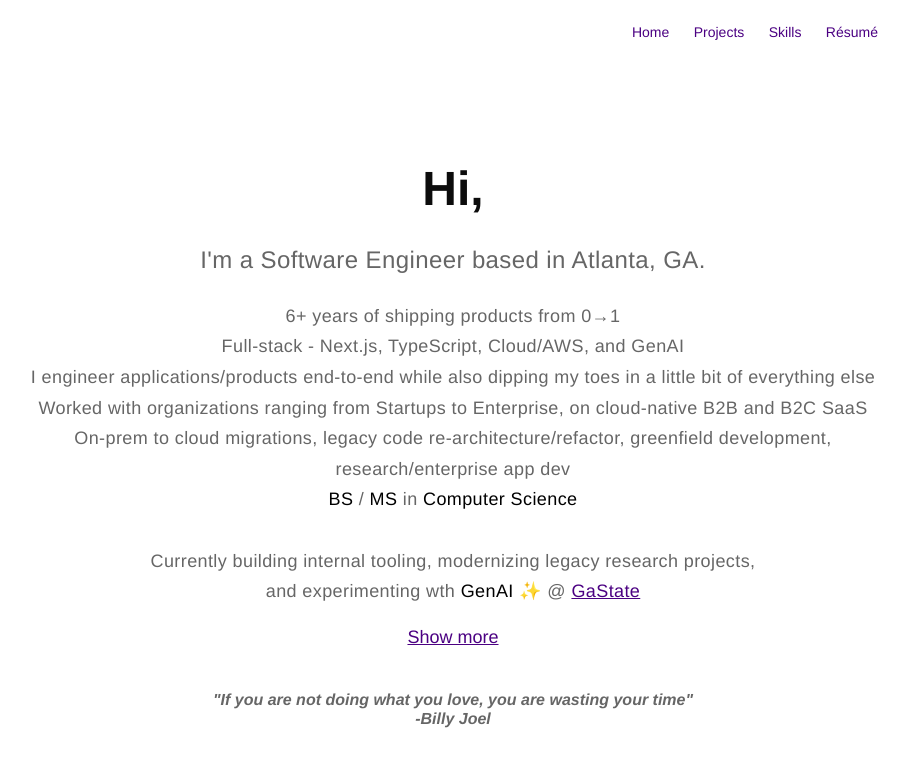
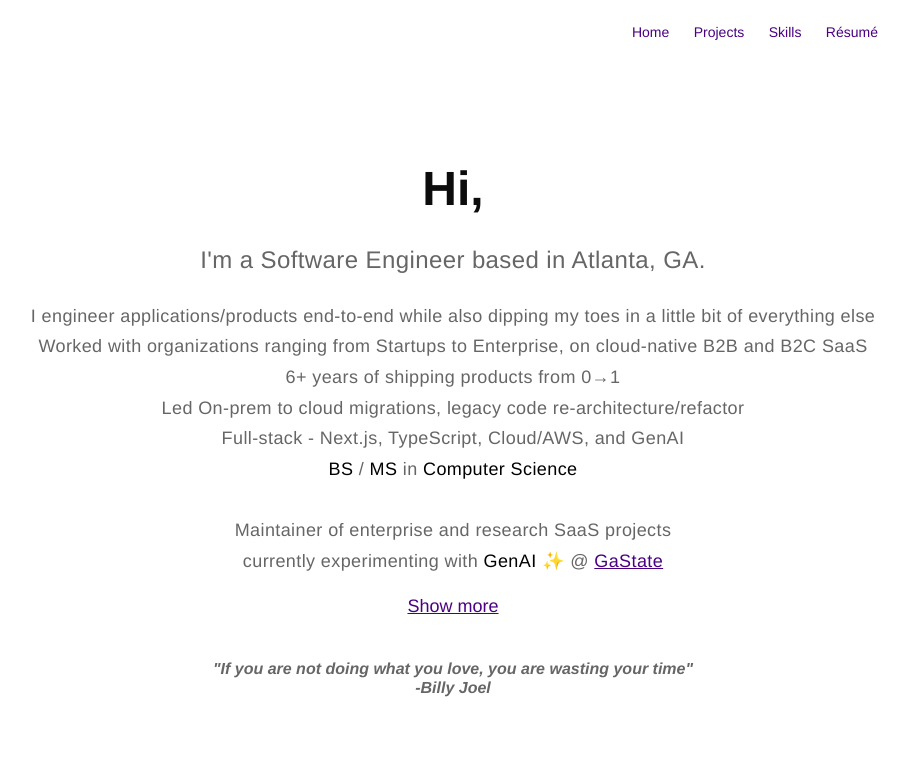
Before and after one commit to ashwinpilgaonkar/ashwinpilgaonkar.github.io, a Jekyll site: the page built from about.html, in a window 1280 px wide. Shown: the top 767 px of the page, without its empty margins (187-1096 px from the left). Built offline with Jekyll 4.4.1, drawn with Linux system fonts in a browser that asks for light colours.

Commit message:
Cleaned up a few things

```diff
--- a/_config.yml
+++ b/_config.yml
@@ -22,7 +22,7 @@ url: https://ashwinpilgaonkar.github.io
 permalink: /:title/
 
 # To enable google analytics, supply your token below
-# analytics-google: 'UA-MYANALYTICS'
+analytics-google: 'G-R75VLKNQQP'
 
 # To enable piwik tracking, supply your url & site ID below
 # analytics-piwik-url: 'piwik.my-host.com'
--- a/about.html
+++ b/about.html
@@ -7,13 +7,13 @@ layout: page
 <center>
     <font size="4">
         <p class="fade-in-animate">
-            6+ years of shipping products from 0→1<br>
-            Full-stack - Next.js, TypeScript, Cloud/AWS, and GenAI<br>
             I engineer applications/products end-to-end while also dipping my toes in a little bit of everything else<br>
             Worked with organizations ranging from Startups to Enterprise, on cloud-native B2B and B2C SaaS<br>
-            On-prem to cloud migrations, legacy code re-architecture/refactor, greenfield development, research/enterprise app dev<br>
+            6+ years of shipping products from 0→1<br>
+            Led On-prem to cloud migrations, legacy code re-architecture/refactor<br>
+            Full-stack - Next.js, TypeScript, Cloud/AWS, and GenAI<br>
             <strong>BS</strong> / <strong>MS</strong> in <strong>Computer Science</strong><br>
-            <br>Currently building internal tooling, modernizing legacy research projects, <br>and experimenting wth <strong>GenAI</strong> ✨ @ <a href="https://technology.gsu.edu/technology-services/technology-professional-training/experiential-learning-initiative/">GaState</a>
+            <br>Maintainer of enterprise and research SaaS projects<br>currently experimenting with <strong>GenAI</strong> ✨ @ <a href="https://technology.gsu.edu/technology-services/technology-professional-training/experiential-learning-initiative/">GaState</a>
 
             <br><p id='show-more' class="fade-in-animate hide-initial">
                 When I’m not working, you <i>might</i> find me:
```
